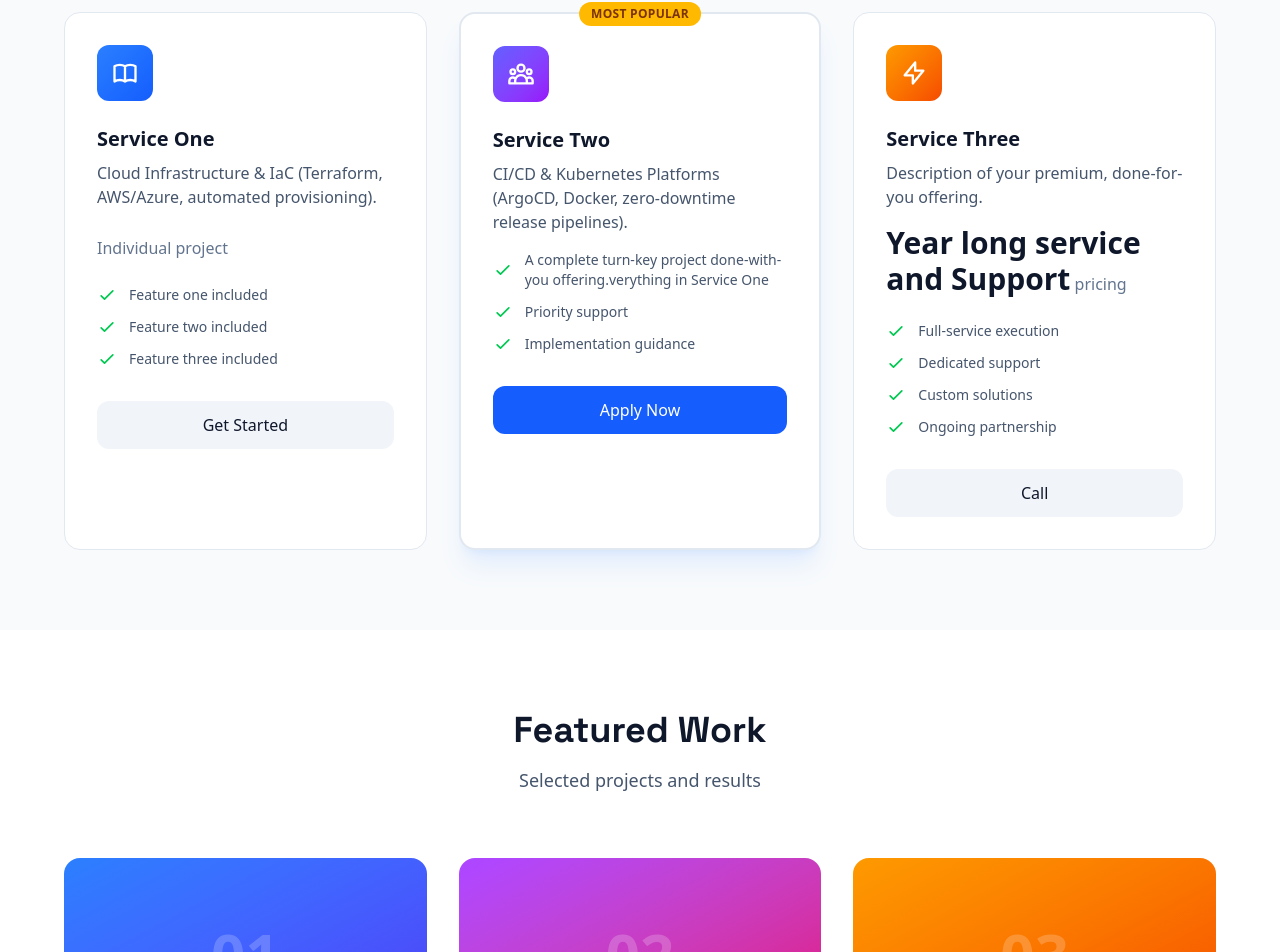
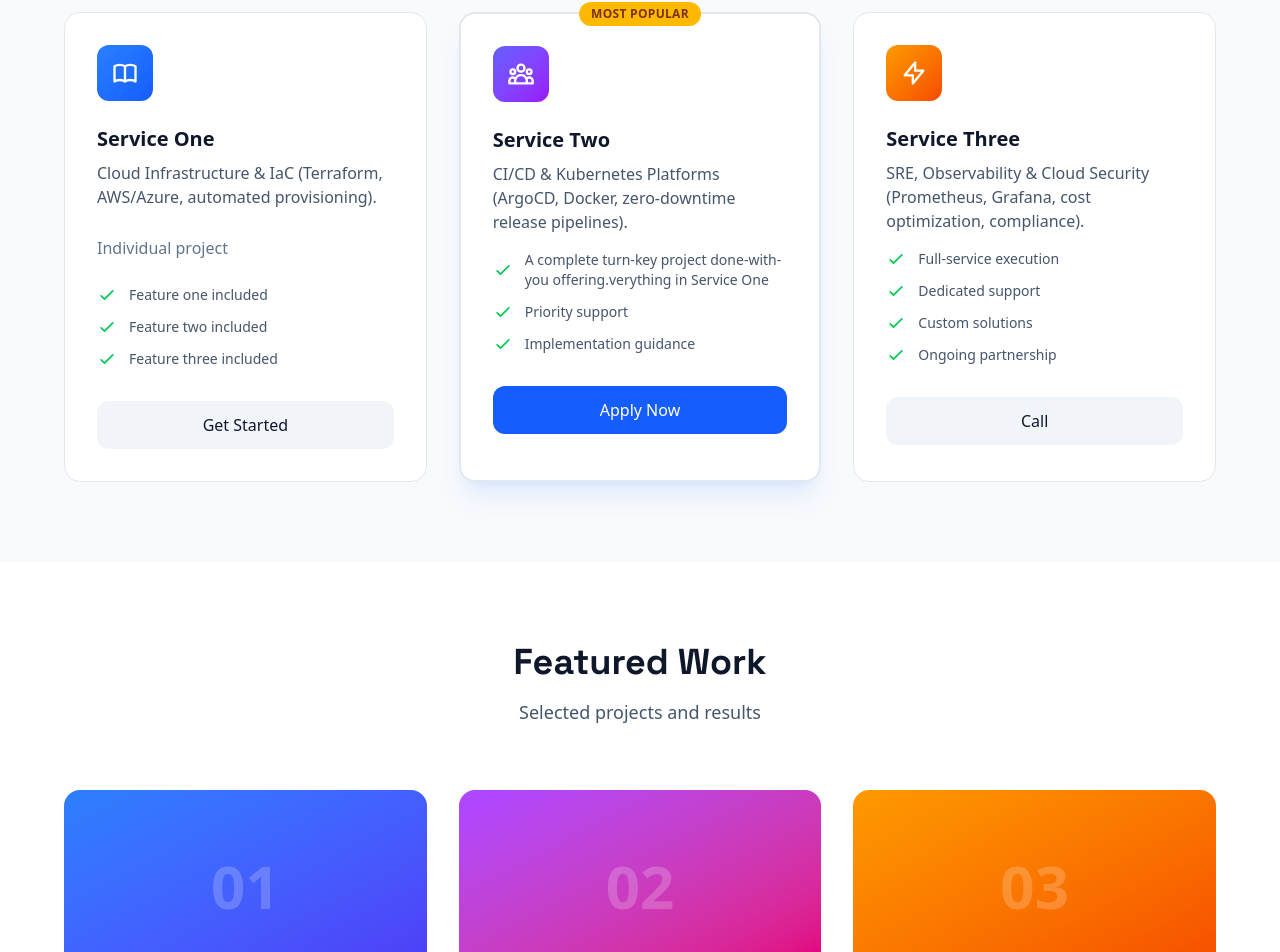
Before and after one commit to zraihan-CSTU/ZR-landing-page, a Next.js app: page / in a window 1280 px wide. Shown: the part 1584-2536 px from the top of the page. Built offline with nearby package versions, Linux system fonts and the light colour scheme.

Commit message:
clean up Year long ... pricing    ... in Service 3 Tile

```diff
--- a/app/page.tsx
+++ b/app/page.tsx
@@ -282,12 +282,10 @@ export default function Home() {
                   <BoltIcon />
                 </div>
                 <h3 className="text-xl font-bold text-slate-900 dark:text-white mb-2">Service Three</h3>
-                <p className="text-slate-600 dark:text-slate-400 mb-4">Description of your premium, done-for-you offering.</p>
-                <div className="text-3xl font-bold text-slate-900 dark:text-white mb-6">
-                  Year long service and Support
-                  <span className="text-base font-normal text-slate-500"> pricing</span>
-                </div>
-                <ul className="space-y-3 mb-8">
+                <p className="text-slate-600 dark:text-slate-400 mb-4">SRE, Observability & Cloud Security (Prometheus, Grafana, cost optimization, compliance).</p>
+
+
+		<ul className="space-y-3 mb-8">
                   <li className="flex items-center text-sm text-slate-600 dark:text-slate-400">
                     <CheckIcon className="w-5 h-5 text-green-500 mr-3 flex-shrink-0" />
                     Full-service execution
```
